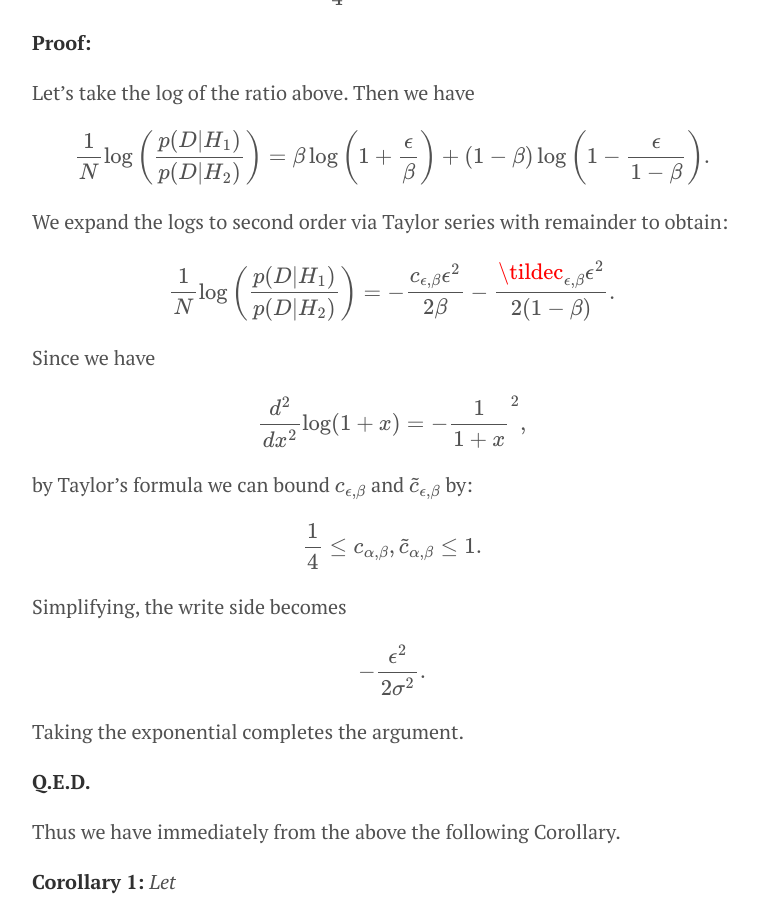
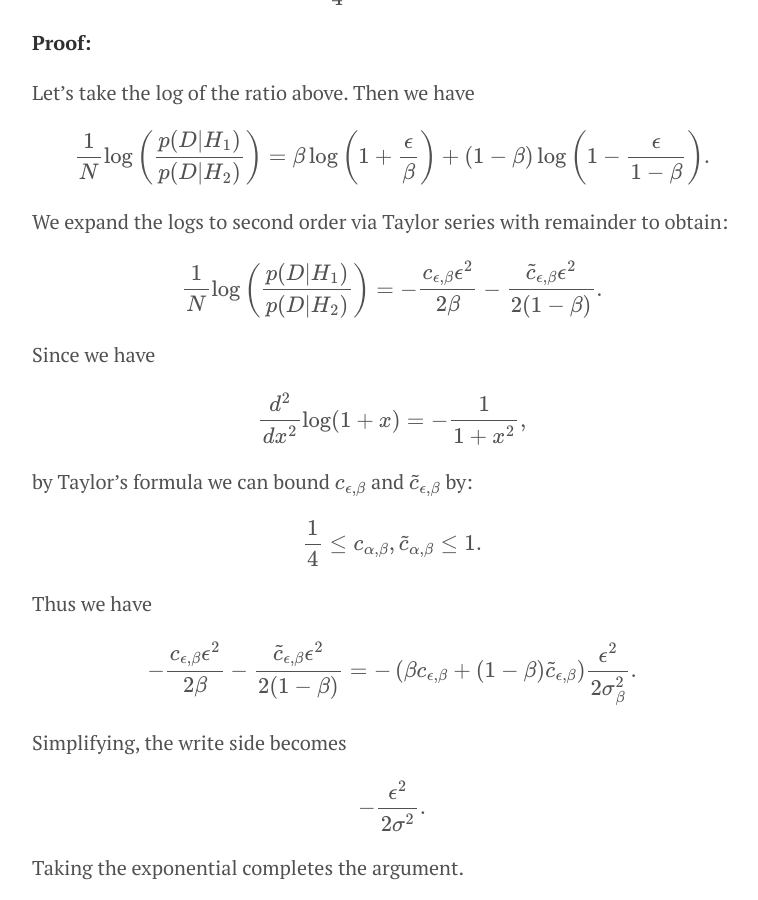
Before and after one commit to doriang102/doriang102.github.io, a Jekyll site: the page built from _posts/2017-06-10-hypothesis-testing-part-2-in-progress.md, in a window 1280 px wide and 900 px high, scrolled down 6378 px. Shown: the whole window, without its empty margins (248-1006 px from the left). Built offline with Jekyll 4.4.1, drawn with Linux system fonts in a browser that asks for light colours; our own code applies the rules of GitHub Pages for plain Markdown files; formulas are drawn with MathJax 3.

Commit message:
Update 2017-06-10-hypothesis-testing-part-2-in-progress.md

```diff
--- a/_posts/2017-06-10-hypothesis-testing-part-2-in-progress.md
+++ b/_posts/2017-06-10-hypothesis-testing-part-2-in-progress.md
@@ -188,15 +188,19 @@ $$\frac{1}{N} \log \left(\frac{p(D \lvert H_1)}{p(D \lvert H_2)}\right) = \beta
 
 We expand the logs to second order via Taylor series with remainder to obtain:
 
-$$ \frac{1}{N}\log \left(\frac{p(D \lvert H_1)}{p(D \lvert H_2)}\right) = -\frac{c_{\epsilon,\beta} \epsilon^2}{2\beta} - \frac{\tildec_{\epsilon,\beta}\epsilon^2}{2(1-\beta)} .$$
+$$ \frac{1}{N}\log \left(\frac{p(D \lvert H_1)}{p(D \lvert H_2)}\right) = -\frac{c_{\epsilon,\beta} \epsilon^2}{2\beta} - \frac{\tilde c_{\epsilon,\beta}\epsilon^2}{2(1-\beta)} .$$
 
 Since we have
 
-$$ \frac{d^2}{dx^2} \log (1 + x) = - \frac{1}{1+x}^2, $$
+$$ \frac{d^2}{dx^2} \log (1 + x) = - \frac{1}{1+x^2}, $$
 
 by Taylor's formula we can bound $$c_{\epsilon,\beta}$$ and $$\tilde c_{\epsilon,\beta}$$ by:
 
 $$ \frac{1}{4} \leq c_{\alpha, \beta}, \tilde c_{\alpha, \beta} \leq 1.$$
+
+Thus we have
+
+$$ -\frac{c_{\epsilon,\beta} \epsilon^2}{2\beta} - \frac{\tilde c_{\epsilon,\beta}\epsilon^2}{2(1-\beta)} = -\left(\beta c_{\epsilon,\beta} + (1-\beta) \tilde c_{\epsilon,\beta}\right) \frac{\epsilon^2}{2\sigma_{\beta}^2}.$$
 
 
 
```
